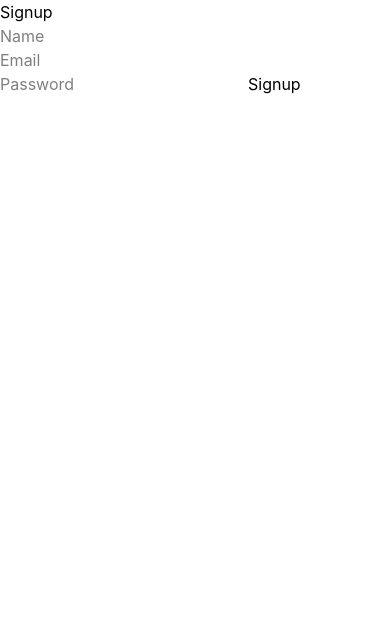
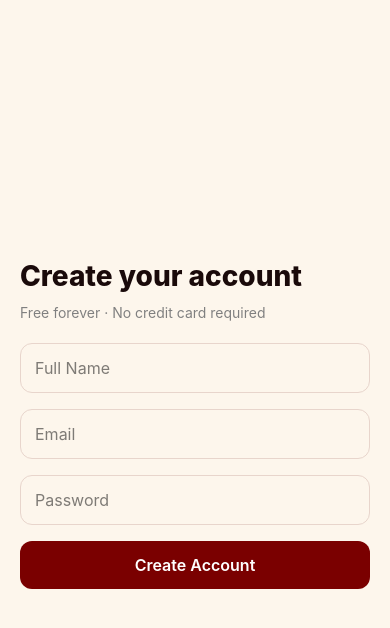
Before and after one commit to princeSthaa/hacakthon_newa_bhasa, a React app in the folder frontend/: page /signup in a window 390 px wide. Shown: the top 628 px of the page. Built offline with nearby package versions, Linux system fonts and the light colour scheme; the HTML template or start-up script is replaced by a standard one.

Commit message:
exercise 4, 5 and sign up

```diff
--- a/frontend/src/components/ExerciseFour.jsx
+++ b/frontend/src/components/ExerciseFour.jsx
@@ -17,6 +17,8 @@ export default function ExerciseFour({ level, category, setExercise, audioData }
   const audioRef = useRef(null);
 
   useEffect(() => {
+    if (!audioData || audioData.length === 0) return;
+
     const filteredData = audioData.filter(
       (item) =>
         Number(item.level) === Number(level) &&
@@ -38,7 +40,7 @@ export default function ExerciseFour({ level, category, setExercise, audioData }
     // combine & shuffle
     const allOptions = [...otherOptions, item].sort(() => 0.5 - Math.random());
     setOptions(allOptions);
-  }, [level, category]);
+  }, [level, category, audioData]);
 
   const toggleAudio = () => {
     if (!audioRef.current) return;
@@ -69,54 +71,74 @@ export default function ExerciseFour({ level, category, setExercise, audioData }
     }
   };
 
-  if (!currentItem) return <p>No questions available for this level/category.</p>;
+  // Detect when audio finishes naturally to reset playing state
+  const handleAudioEnded = () => setIsPlaying(false);
+
+  if (!currentItem) return <p className="text-center font-bold text-gray-500 mt-10">No questions available for this level/category.</p>;
 
   return (
-    <>
-      <h1>Exercise 4</h1>
+    <div className="exercise-container">
+      <h1 className="exercise-title">Audio Translation</h1>
 
       {/* AUDIO PLAYER */}
-      <div className="mb-4">
-        <audio ref={audioRef} src={`http://127.0.0.1:8000/${currentItem.audio_path}`} />
-        <div className="flex items-center gap-2">
-          <button className="border px-3 py-1" onClick={toggleAudio}>
-            {isPlaying ? "Stop Audio" : "Play Audio"}
-          </button>
+      <div className="flex flex-col items-center justify-center py-8">
+        <audio
+          ref={audioRef}
+          src={currentItem.audio_path ? `http://127.0.0.1:8000/${currentItem.audio_path}` : ""}
+          onEnded={handleAudioEnded}
+        />
+
+        <button
+          onClick={toggleAudio}
+          className="group relative flex flex-col items-center justify-center gap-3 w-32 h-32 rounded-full border-[6px] border-[#7A0000] bg-[#FDF6EC] shadow-[0_8px_30px_rgba(122,0,0,0.15)] transition-all duration-300 hover:scale-105 active:scale-95 z-10"
+        >
+          <div className="absolute inset-0 rounded-full bg-[#7A0000] opacity-0 group-hover:opacity-5 transition-opacity" />
           <img
             src={`/icons/${isPlaying ? "yesaudio.png" : "noaudio.png"}`}
-            style={{ height: "18px", width: "18px" }}
+            className="w-10 h-10 object-contain z-10 block"
+            alt="Audio Icon"
+            style={{ filter: "brightness(0.2) sepia(1) hue-rotate(320deg) saturate(3)" }}
           />
-        </div>
+          <span className="font-black text-[#7A0000] uppercase tracking-widest text-[10px] z-10 block">
+            {isPlaying ? "Wait" : "Listen"}
+          </span>
+        </button>
+        <p className="mt-6 text-[11px] sm:text-[13px] font-bold text-[#9A8880] uppercase tracking-wider text-center max-w-[280px]">
+          Listen to the Newari word and select the correct translation below
+        </p>
       </div>
 
       {/* OPTIONS */}
-      <div className="flex gap-2 flex-wrap">
+      <div className="mt-2 pt-6 border-t-2 border-dashed border-[#E8D5CC] w-full">
+        <div className="flex flex-wrap justify-center gap-3">
           {options.map((opt) => (
             <button
               key={opt.id}
-            className="border px-3 py-1"
+              className="exercise-btn hover:-translate-y-1"
               onClick={() => checkAnswer(opt)}
             >
               {opt.english}
             </button>
           ))}
         </div>
+      </div>
 
       {/* ✅ Show/Hide Answer Button */}
-      <br />
+      <div className="flex w-full mt-10 justify-center">
         <button
-        className="border px-2 py-1"
+          className="exercise-action-btn-secondary"
           onClick={() => setAnswerHidden(!answerHidden)}
         >
-        {answerHidden ? "Show Answer" : "Hide Answer"}
+          {answerHidden ? "Show Answer 👁️" : "Hide Answer 🙈"}
         </button>
+      </div>
 
       {/* ✅ Answer Display */}
       {!answerHidden && (
-        <div className="mt-4">
-          <strong>Answer:</strong> {currentItem.english}
+        <div className="exercise-answer-box text-center w-full mt-4">
+          <strong>Answer:</strong> <span className="font-bold text-[#7A0000] ml-2 text-lg">{currentItem.english}</span>
         </div>
       )}
-    </>
+    </div>
   );
 }
--- a/frontend/src/pages/Login.jsx
+++ b/frontend/src/pages/Login.jsx
@@ -14,11 +14,6 @@ function Login() {
             <div className="login-left">
                 <div className="blob blob-top"></div>
                 <div className="blob blob-bottom"></div>
-
-                <div className="logo">
-                    <span>न</span>
-                    Nepal Bhasa
-                </div>
 
                 <div>
                     <div className="hero-title">
--- a/frontend/src/pages/Signup.jsx
+++ b/frontend/src/pages/Signup.jsx
@@ -2,6 +2,7 @@ import { useState, useContext } from "react";
 import { useNavigate } from "react-router-dom";
 import AlertContext from "../context/alert/AlertContext";
 import axios from "axios";
+import "./signup.css";
 
 function Signup() {
     const [name, setName] = useState("");
@@ -19,21 +20,70 @@ function Signup() {
                 password,
             });
             showAlert("Success", "User created");
-            navigate("/");
+            navigate("/login");
         } catch (err) {
             showAlert("Failure", "Error creating user");
         }
     };
 
     return (
-        <div>
-            <h2>Signup</h2>
+        <div className="signup-wrapper">
 
-            <input placeholder="Name" onChange={(e) => setName(e.target.value)} />
-            <input placeholder="Email" onChange={(e) => setEmail(e.target.value)} />
-            <input placeholder="Password" type="password" onChange={(e) => setPassword(e.target.value)} />
+            {/* LEFT PANEL */}
+            <div className="signup-left">
+                <div className="blob blob-top"></div>
+                <div className="blob blob-bottom"></div>
 
-            <button onClick={handleSignup}>Signup</button>
+                <div>
+                    <div className="hero-title">
+                        न
+                        <div className="hero-sub">Nepal Bhasa</div>
+                    </div>
+                    <h2 style={{ marginTop: "20px" }}>
+                        Start your journey into living heritage.
+                    </h2>
+                    <p style={{ opacity: 0.6 }}>
+                        Join learners preserving Nepal Bhasa.
+                    </p>
+                </div>
+
+                <p style={{ fontSize: "12px", opacity: 0.3 }}>
+                    "भाषा मरे देश मर्छ।"
+                </p>
+            </div>
+
+            {/* RIGHT PANEL */}
+            <div className="signup-right">
+                <div className="signup-card">
+
+                    <h2 className="title">Create your account</h2>
+                    <p className="subtitle">Free forever · No credit card required</p>
+
+                    <input
+                        className="input"
+                        placeholder="Full Name"
+                        onChange={(e) => setName(e.target.value)}
+                    />
+
+                    <input
+                        className="input"
+                        placeholder="Email"
+                        onChange={(e) => setEmail(e.target.value)}
+                    />
+
+                    <input
+                        className="input"
+                        type="password"
+                        placeholder="Password"
+                        onChange={(e) => setPassword(e.target.value)}
+                    />
+
+                    <button className="btn" onClick={handleSignup}>
+                        Create Account
+                    </button>
+
+                </div>
+            </div>
         </div>
     );
 }
--- /dev/null
+++ b/frontend/src/pages/signup.css
@@ -0,0 +1,106 @@
+/* ─── THEME ─────────────────────────────────────────── */
+:root {
+  --primary: #7A0000;
+  --primary-dark: #3D0000;
+  --primary-hover: #9B0000;
+  --accent: #C9A84C;
+  --bg: #FDF6EC;
+  --border: #E8D5CC;
+  --text: #1A0A0A;
+}
+
+/* layout */
+.signup-wrapper {
+  display: flex;
+  min-height: 100vh;
+  background: var(--bg);
+}
+
+/* LEFT PANEL */
+.signup-left {
+  width: 42%;
+  background: linear-gradient(135deg, var(--primary), var(--primary-dark));
+  color: white;
+  padding: 48px;
+  display: none;
+  flex-direction: column;
+  justify-content: space-between;
+  position: relative;
+  overflow: hidden;
+}
+
+@media (min-width: 1024px) {
+  .signup-left {
+    display: flex;
+  }
+}
+
+/* blobs */
+.blob {
+  position: absolute;
+  border-radius: 50%;
+  background: rgba(255,255,255,0.05);
+  filter: blur(40px);
+}
+.blob-top { top: -80px; left: -80px; width: 280px; height: 280px; }
+.blob-bottom { bottom: 40px; right: 0; width: 220px; height: 220px; }
+
+/* RIGHT PANEL */
+.signup-right {
+  flex: 1;
+  display: flex;
+  align-items: center;
+  justify-content: center;
+  padding: 40px 20px;
+}
+
+.signup-card {
+  width: 100%;
+  max-width: 420px;
+}
+
+/* headings */
+.title {
+  font-size: 28px;
+  font-weight: 800;
+  color: var(--text);
+}
+
+.subtitle {
+  font-size: 14px;
+  color: gray;
+  margin-bottom: 20px;
+}
+
+/* inputs */
+.input {
+  width: 100%;
+  padding: 12px 14px;
+  border-radius: 12px;
+  border: 1px solid var(--border);
+  background: var(--bg);
+  margin-bottom: 16px;
+  outline: none;
+}
+
+.input:focus {
+  border-color: var(--primary);
+  box-shadow: 0 0 0 3px rgba(122,0,0,0.15);
+  background: white;
+}
+
+/* button */
+.btn {
+  width: 100%;
+  padding: 12px;
+  border-radius: 12px;
+  background: var(--primary);
+  color: white;
+  font-weight: 600;
+  border: none;
+  cursor: pointer;
+}
+
+.btn:hover {
+  background: var(--primary-hover);
+}
```
Also changed, not shown: frontend/src/components/ExerciseFive.jsx (+64 -28 lines), 1 other file (tests, documents, lock files or other folders). Lines whose indentation alone changed are shown as unchanged.
